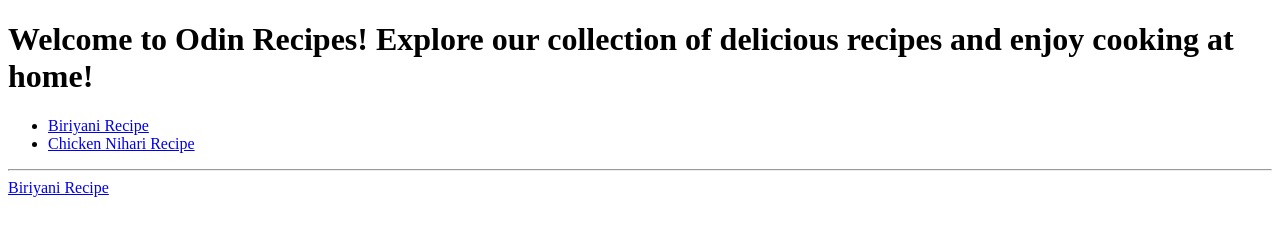
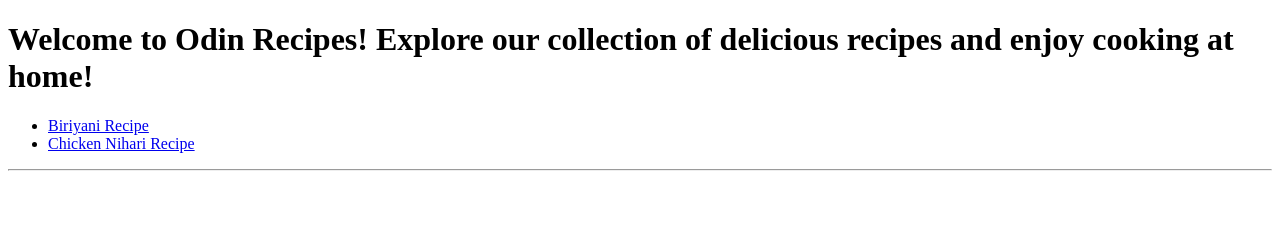
Before and after one commit to Riivvuu/odin-recipes, a plain HTML site: page index.html in a window 1280 px wide. Drawn offline with Linux system fonts and the light colour scheme.

Commit message:
deleted duplicate link of biriyani recipe from the bottom of the homepage

```diff
--- a/index.html
+++ b/index.html
@@ -14,7 +14,6 @@
         <li><a href="recipes/chicken_nihari.html">Chicken Nihari Recipe</a></li>
     </ul>
     <hr>
-    <a href="recipes/biriyani.html">Biriyani Recipe</a>
 </body>
 
 </html>
```
